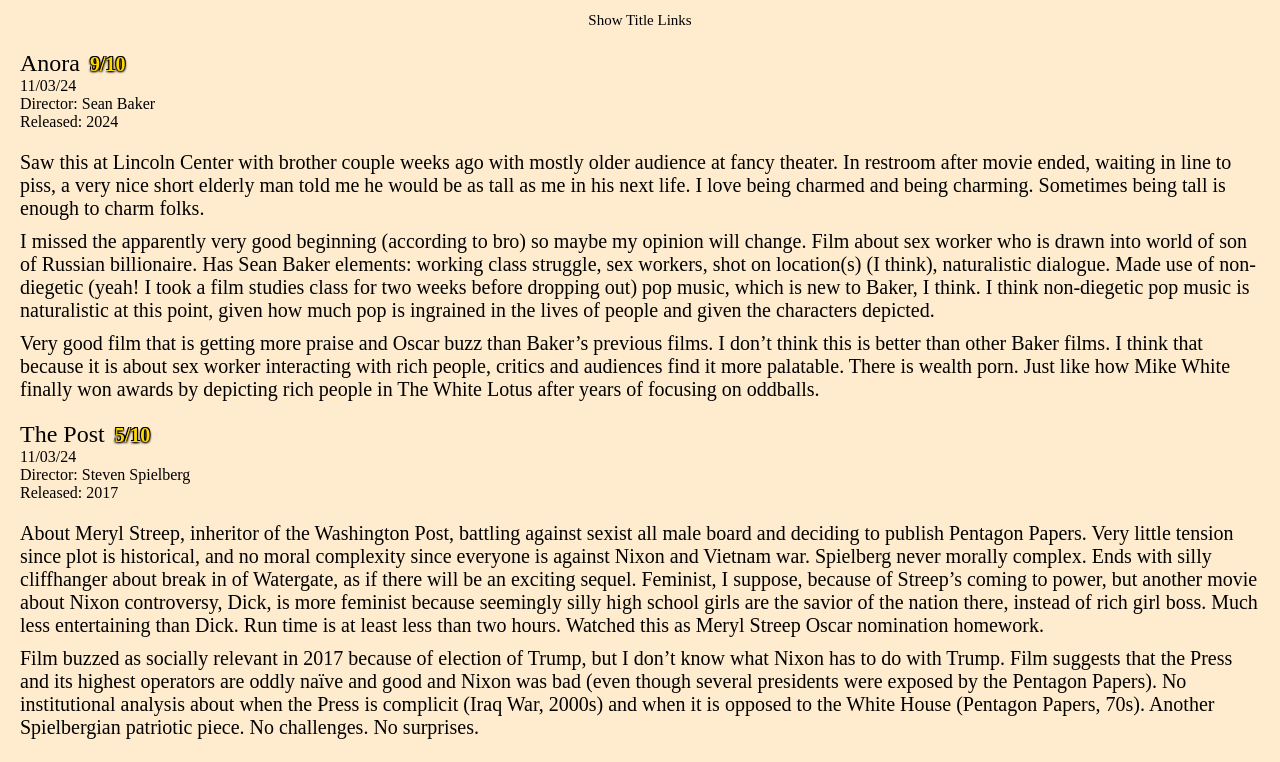
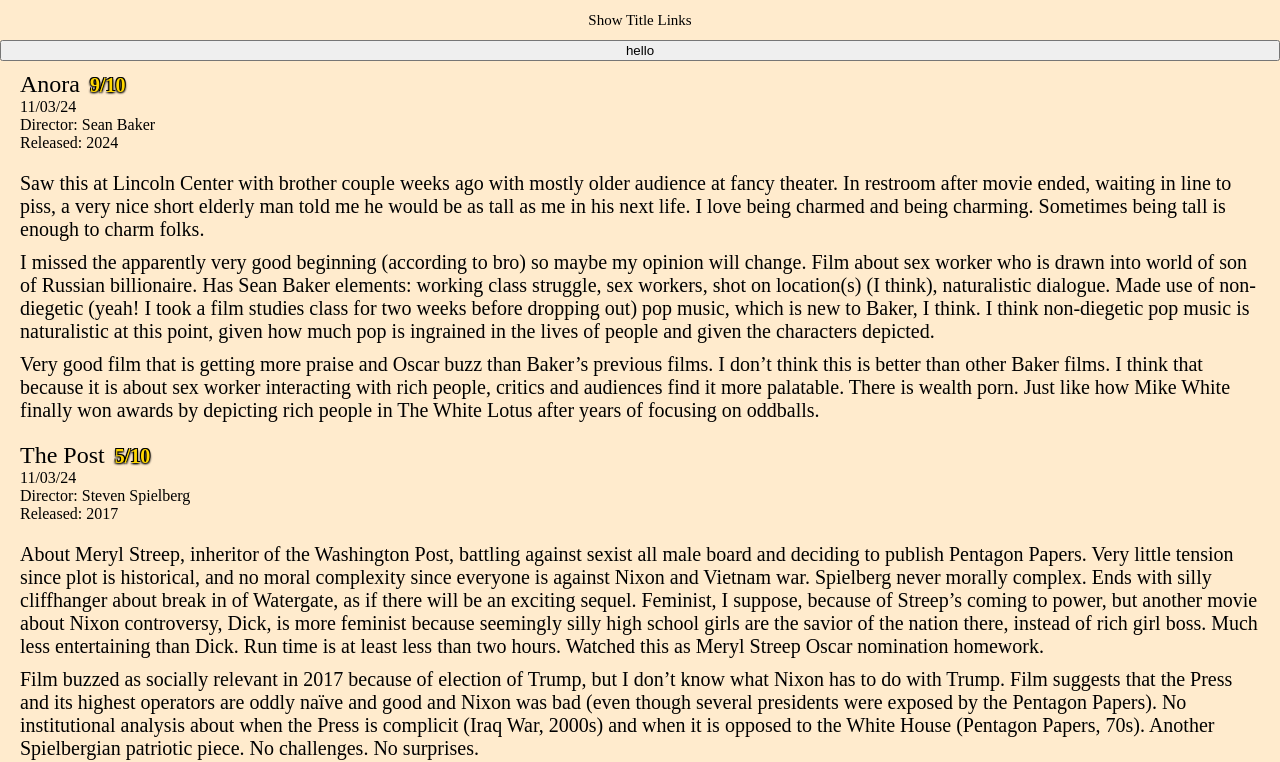
Before and after one commit to nkossally/movie-log, a React (Create React App) app: page / in a window 1280 px wide. Shown: the top 762 px of the page. Built offline with nearby package versions, Linux system fonts and the light colour scheme.

Commit message:
fetch image

```diff
--- a/src/App.js
+++ b/src/App.js
@@ -2,6 +2,7 @@
 import { Review } from "./components/Review";
 import "./index.scss";
 import classNames from "classnames";
+import { tryThis } from "./fetch";
 
 function App() {
   const [showLinks, setShowLinks] = useState(false);
@@ -359,6 +360,8 @@
         text2=""
         rating={}
       />  */}
+            <button onClick={tryThis}> hello</button>
+
       <Review
         title="Anora"
         director="Sean Baker"
--- /dev/null
+++ b/src/fetch.js
@@ -0,0 +1,28 @@
+// 47f8e6e8b2652b49ec97b024b3091d1b
+
+// eyJhbGciOiJIUzI1NiJ9.eyJhdWQiOiI0N2Y4ZTZlOGIyNjUyYjQ5ZWM5N2IwMjRiMzA5MWQxYiIsIm5iZiI6MTczMDYzNjE2Mi4zOTUyMzg5LCJzdWIiOiI2NzI3Njg4MzcyMGYwNDc2ZjYwZDg2MTgiLCJzY29wZXMiOlsiYXBpX3JlYWQiXSwidmVyc2lvbiI6MX0.i0h3Z_Vnl0JqlxVlRJllOP9pZdB7ep0flUBxE_iPEos
+
+
+// 'https://api.themoviedb.org/3/search/movie?include_adult=false&language=en-US&page=1'
+
+// https://image.tmdb.org/t/p/original/pB8BM7pdSp6B6Ih7QZ4DrQ3PmJK.jpg
+
+export const tryThis = async (title) => {
+  let img;
+  const url =
+    "https://api.themoviedb.org/3/search/movie?query=Anora&include_adult=false&language=en-US&page=1";
+  const options = {
+    method: "GET",
+    headers: {
+      accept: "application/json",
+      Authorization: "Bearer 47f8e6e8b2652b49ec97b024b3091d1b",
+    },
+  };
+  try {
+    // const resp = await fetch("https://api.themoviedb.org/3/movie/550?api_key=47f8e6e8b2652b49ec97b024b3091d1b")
+    const resp = await fetch(url, options);
+    const json = await resp.json();
+    console.log(json);
+    return img;
+  } catch {}
+};
```
